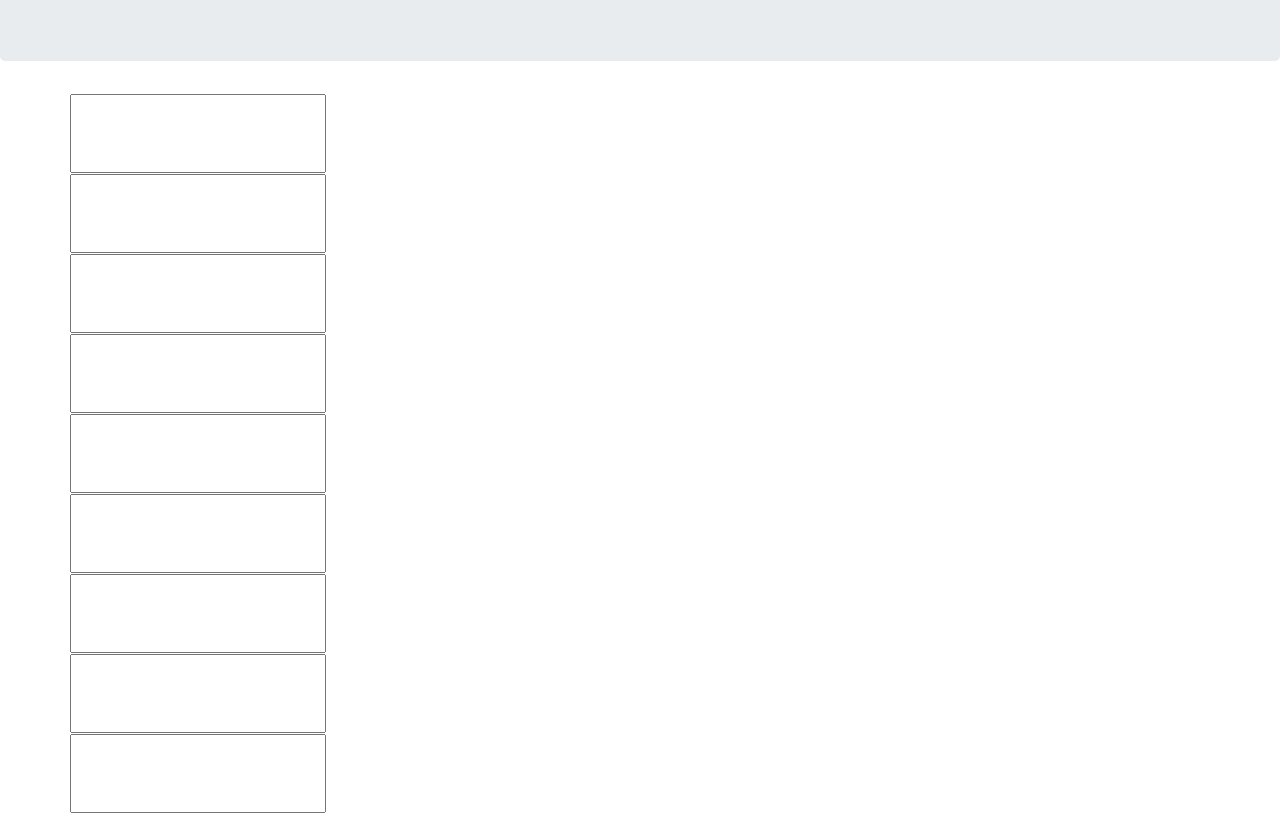
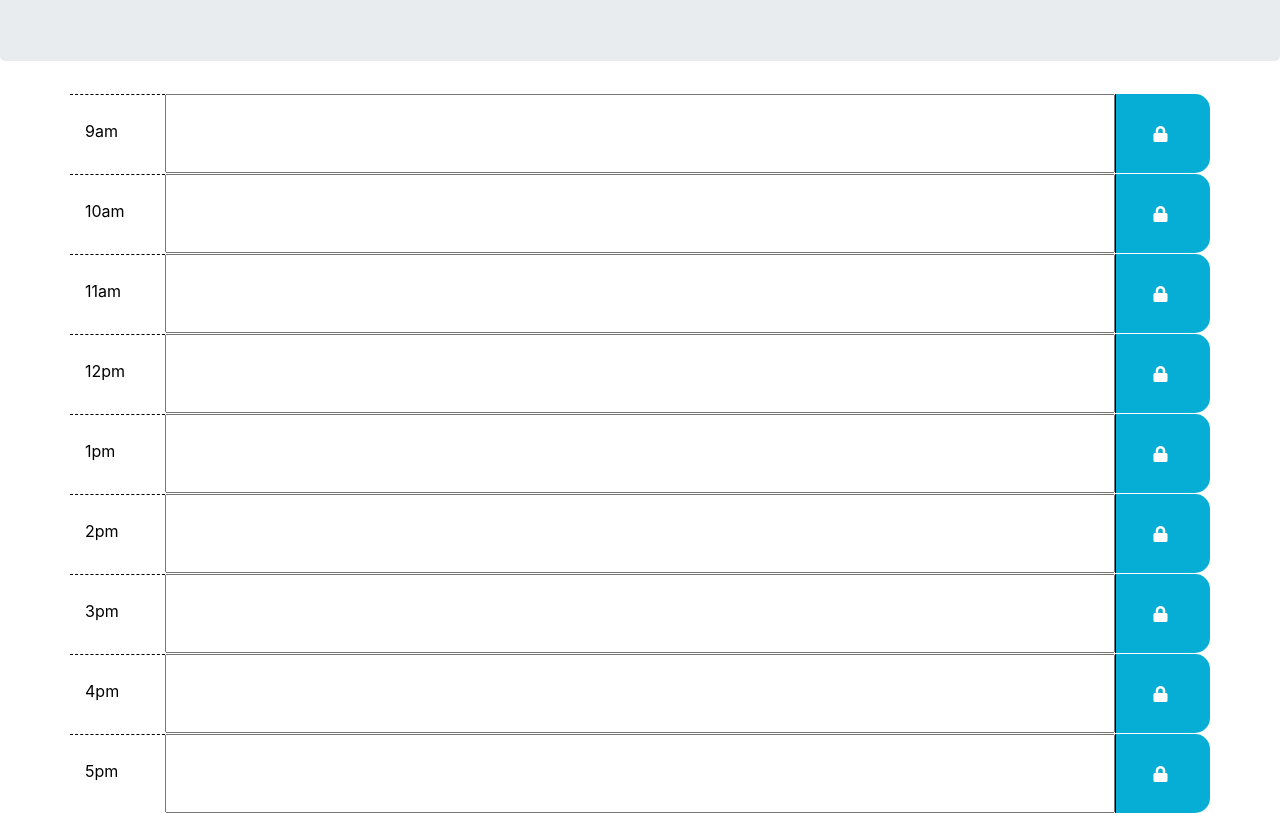
Before and after one commit to Mike-Lane/Work-Day-Scheduler, a plain HTML site: page index.html in a window 1280 px wide. Shown: the part 284-1097 px from the top of the page. Drawn offline with nearby package versions, Linux system fonts and the light colour scheme.

Commit message:
added super-cool Font Awesome icons

```diff
--- a/assets/css/style.css
+++ b/assets/css/style.css
@@ -9,7 +9,7 @@ header {
 }
 p, h1 {
     font-family: "Levi", Arial, Helvetica, sans-serif;
-    color: #7DA2A9;
+    color: black;
     text-align: center;
     margin: 10px 0;
 }
@@ -28,6 +28,30 @@ p{
     border-top: 1px solid white;;
 }
 
+textarea{
+    background: transparent;
+    border: none;
+    resize: none;
+    color: #000000;
+    border-left: 1px solid black;
+    padding: 10px;
+}
+
+.description{
+    white-space: pre-wrap;
+}
+
+.time-block{
+    text-align: center;
+    border-radius: 15px;
+}
+
+.row {
+    white-space: pre-wrap;
+    height: 80px;
+    border-top: 1px solid white;;
+}
+
 .hour {
     background-color: #ffffff;
     color: #000000;
@@ -36,17 +60,17 @@ p{
 
 .past {
     background-color: #d3d3d3;
-  color: white;
+    color: black;
 }
 
 .present {
     background-color: #ff6961;
-  color: white;
+    color: black;
 }
 
 .future {
     background-color: #77dd77;
-  color: white;
+    color: black;
 }
 
 .saveBtn {
@@ -62,19 +86,10 @@ p{
     transition: all .3s ease-in-out;
 }
 
-.description{
-    white-space: pre-wrap;
+.fas {
+    position: absolute;
+    height: 20px;
+    width: 20px;
+    top: 40%;
+    left: 40%;
 }
-
-.time-block{
-  text-align: center;
-  border-radius: 15px;
-}
-textarea{
-    background: transparent;
-    border: none;
-    resize: none;
-    color: #000000;
-    border-left: 1px solid black;
-    padding: 10px;
-  }
--- a/index.html
+++ b/index.html
@@ -7,6 +7,7 @@
     <title>Work Day Scheduler</title>
     <link rel="stylesheet" href="https://cdnjs.cloudflare.com/ajax/libs/twitter-bootstrap/4.3.1/css/bootstrap.min.css">
     <link rel="stylesheet" href="https://cdnjs.cloudflare.com/ajax/libs/jqueryui/1.12.1/themes/base/jquery-ui.min.css">
+    <link rel="stylesheet" href="https://use.fontawesome.com/releases/v5.0.7/css/all.css"><!--Font Awesome is AWESOME!!-->
     <link rel="stylesheet" href="./assets/css/style.css">
 </head>
 <body>
@@ -19,48 +20,57 @@
     <main class="container">
         <!--9am-->
         <div class="row">
-            <input class="event-input-block" id="9hour">
-            <div data-hour=9></div>
+            <div class="col-md-1 pt-4 hour">9am</div>
+            <input class="event-input-block user-event-input col-md-10" id="9hour">
+            <div hour-row=9 class="col-md-1 saveBtn"><i class="fas fa-lock"></i></div>
         </div>
         <!--10am-->
         <div class="row">
-            <input class="event-input-block" id="10hour">
-            <div data-hour=10></div>
+            <div class="col-md-1 pt-4 hour">10am</div>
+            <input class="event-input-block user-event-input col-md-10" id="10hour">
+            <div hour-row=10 class="col-md-1 saveBtn"><i class="fas fa-lock"></i></div>
         </div>
         <!--11am-->
         <div class="row">
-            <input class="event-input-block" id="11hour">
-            <div data-hour=11></div>
+            <div class="col-md-1 pt-4 hour">11am</div>
+            <input class="event-input-block user-event-input col-md-10" id="11hour">
+            <div hour-row=11 class="col-md-1 saveBtn"><i class="fas fa-lock"></i></div>
         </div>
         <!--12pm-->
         <div class="row">
-            <input class="event-input-block" id="12hour">
-            <div data-hour=12></div>
+            <div class="col-md-1 pt-4 hour">12pm</div>
+            <input class="event-input-block user-event-input col-md-10" id="12hour">
+            <div hour-row=12 class="col-md-1 saveBtn"><i class="fas fa-lock"></i></div>
         </div>
         <!--1pm-->
         <div class="row">
-            <input class="event-input-block" id="1hour">
-            <div data-hour=1></div>
+            <div class="col-md-1 pt-4 hour">1pm</div>
+            <input class="event-input-block user-event-input col-md-10" id="1hour">
+            <div hour-row=1 class="col-md-1 saveBtn"><i class="fas fa-lock"></i></div>
         </div>
         <!--2pm-->
         <div class="row">
-            <input class="event-input-block" id="2hour">
-            <div data-hour=2></div>
+            <div class="col-md-1 pt-4 hour">2pm</div>
+            <input class="event-input-block user-event-input col-md-10" id="2hour">
+            <div hour-row=2 class="col-md-1 saveBtn"><i class="fas fa-lock"></i></div>
         </div>
         <!--3pm-->
         <div class="row">
-            <input class="event-input-block" id="3hour">
-            <div data-hour=3></div>
+            <div class="col-md-1 pt-4 hour">3pm</div>
+            <input class="event-input-block user-event-input col-md-10" id="3hour">
+            <div hour-row=3 class="col-md-1 saveBtn"><i class="fas fa-lock"></i></div>
         </div>
         <!--4pm-->
         <div class="row">
-            <input class="event-input-block" id="4hour">
-            <div data-hour=4></div>
+            <div class="col-md-1 pt-4 hour">4pm</div>
+            <input class="event-input-block user-event-input col-md-10" id="4hour">
+            <div hour-row=4 class="col-md-1 saveBtn"><i class="fas fa-lock"></i></div>
         </div>
         <!--5pm-->
         <div class="row">
-            <input class="event-input-block" id="5hour">
-            <div data-hour=5></div>
+            <div class="col-md-1 pt-4 hour">5pm</div>
+            <input class="event-input-block user-event-input col-md-10" id="5hour">
+            <div hour-row=5 class="col-md-1 saveBtn"><i class="fas fa-lock"></i></div>
         </div>
     </main>
     <script src="https://cdnjs.cloudflare.com/ajax/libs/jquery/3.4.1/jquery.min.js"></script>
```
Also changed, not shown: assets/js/script.js (+4 -4 lines). Lines whose indentation alone changed are shown as unchanged.
